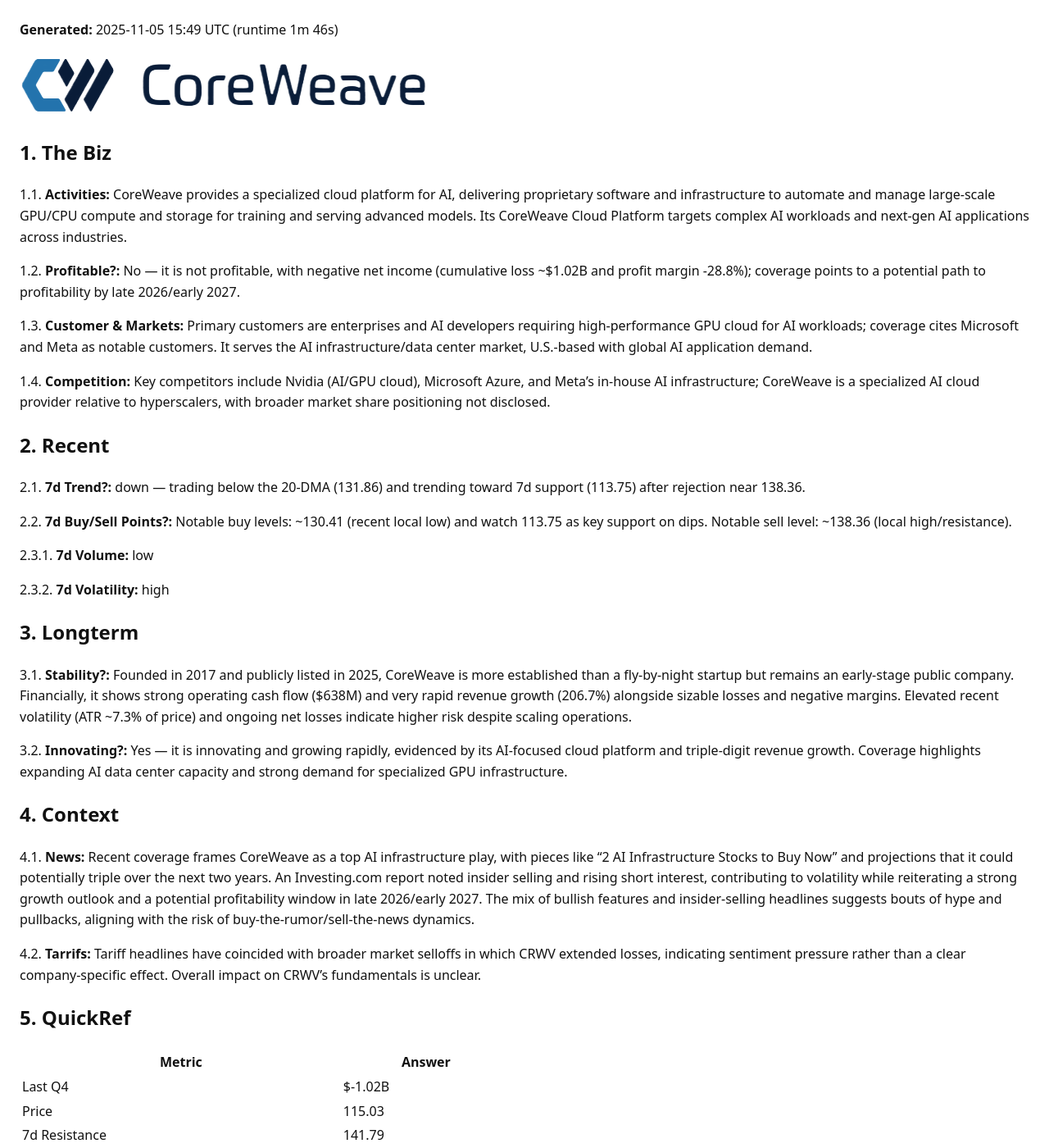
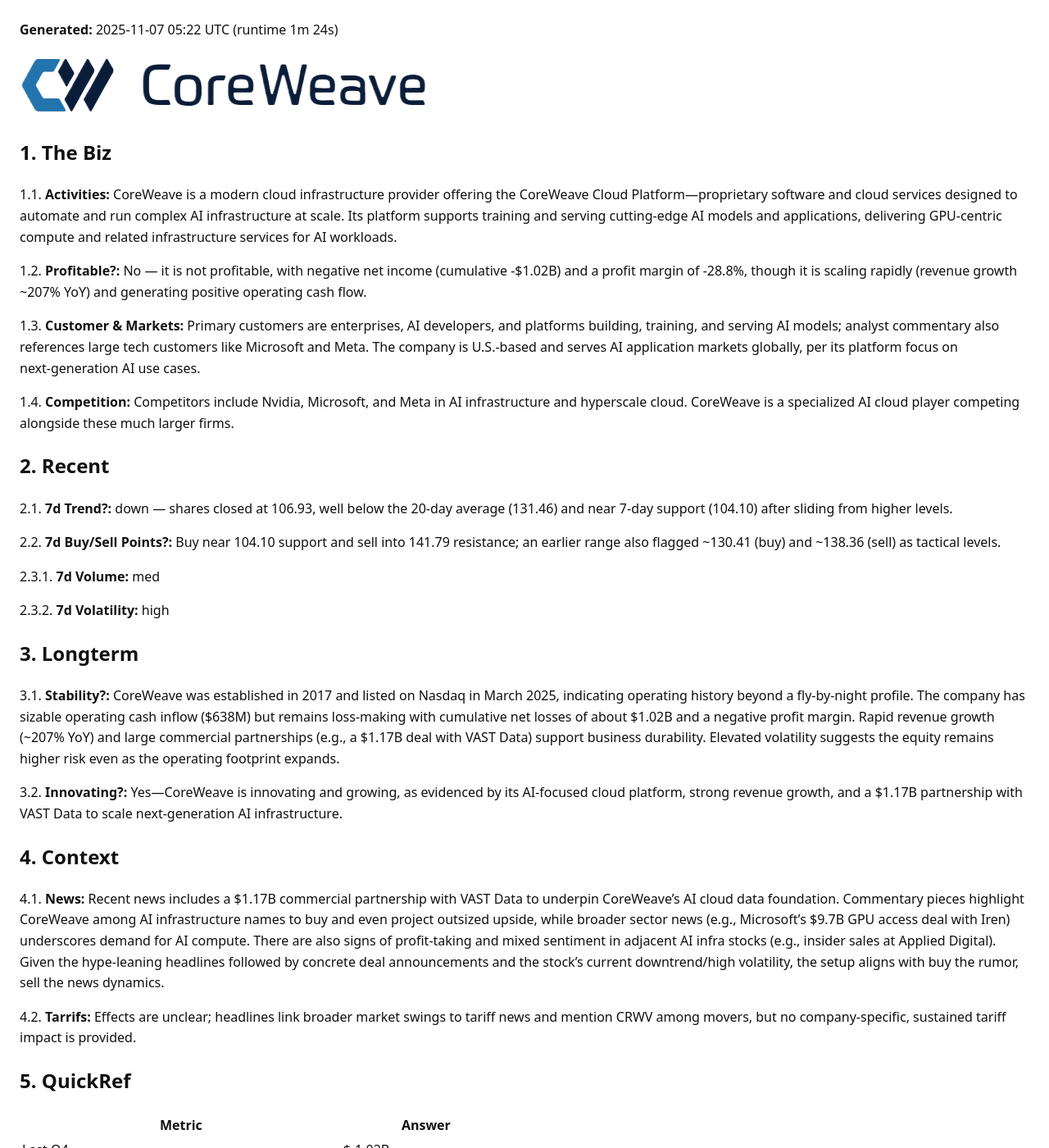
Before and after one commit to ryness/stonks, a Jekyll site: the page built from _reports/CRWV.md, in a window 1280 px wide and 1400 px high. Shown: the whole window at 82% size. Built offline with Jekyll 4.4.1, drawn with Linux system fonts in a browser that asks for light colours; some of the changed text lies outside the part shown.

Commit message:
Update report: CRWV

```diff
--- a/_reports/CRWV.md
+++ b/_reports/CRWV.md
@@ -2,46 +2,46 @@
 layout: default
 title: "CRWV Stock Report"
 ticker: "CRWV"
-date: 2025-11-05
-generated_at: 2025-11-05T15:49:24.258909+00:00
-runtime_seconds: 106.01
+date: 2025-11-07
+generated_at: 2025-11-07T05:22:05.199510+00:00
+runtime_seconds: 83.93
 raw_markdown: |
-  **Generated:** <time class="js-local-time" datetime="2025-11-05T15:49:24.258909+00:00">2025-11-05 15:49 UTC</time> (runtime 1m 46s)
+  **Generated:** <time class="js-local-time" datetime="2025-11-07T05:22:05.199510+00:00">2025-11-07 05:22 UTC</time> (runtime 1m 24s)
 
   ![CoreWeave, Inc. Class A Common Stock logo](https://ryness.github.io/stonks/assets/logos/CRWV.png)
 
 
   ## 1. The Biz
 
-  1.1. **Activities:** CoreWeave provides a specialized cloud platform for AI, delivering proprietary software and infrastructure to automate and manage large-scale GPU/CPU compute and storage for training and serving advanced models. Its CoreWeave Cloud Platform targets complex AI workloads and next‑gen AI applications across industries.
+  1.1. **Activities:** CoreWeave is a modern cloud infrastructure provider offering the CoreWeave Cloud Platform—proprietary software and cloud services designed to automate and run complex AI infrastructure at scale. Its platform supports training and serving cutting-edge AI models and applications, delivering GPU-centric compute and related infrastructure services for AI workloads.
 
-  1.2. **Profitable?:** No — it is not profitable, with negative net income (cumulative loss ~$1.02B and profit margin -28.8%); coverage points to a potential path to profitability by late 2026/early 2027.
+  1.2. **Profitable?:** No — it is not profitable, with negative net income (cumulative -$1.02B) and a profit margin of -28.8%, though it is scaling rapidly (revenue growth ~207% YoY) and generating positive operating cash flow.
 
-  1.3. **Customer & Markets:** Primary customers are enterprises and AI developers requiring high-performance GPU cloud for AI workloads; coverage cites Microsoft and Meta as notable customers. It serves the AI infrastructure/data center market, U.S.-based with global AI application demand.
+  1.3. **Customer & Markets:** Primary customers are enterprises, AI developers, and platforms building, training, and serving AI models; analyst commentary also references large tech customers like Microsoft and Meta. The company is U.S.-based and serves AI application markets globally, per its platform focus on next‑generation AI use cases.
 
-  1.4. **Competition:** Key competitors include Nvidia (AI/GPU cloud), Microsoft Azure, and Meta’s in‑house AI infrastructure; CoreWeave is a specialized AI cloud provider relative to hyperscalers, with broader market share positioning not disclosed.
+  1.4. **Competition:** Competitors include Nvidia, Microsoft, and Meta in AI infrastructure and hyperscale cloud. CoreWeave is a specialized AI cloud player competing alongside these much larger firms.
 
   ## 2. Recent
 
-  2.1. **7d Trend?:** down — trading below the 20‑DMA (131.86) and trending toward 7d support (113.75) after rejection near 138.36.
+  2.1. **7d Trend?:** down — shares closed at 106.93, well below the 20‑day average (131.46) and near 7‑day support (104.10) after sliding from higher levels.
 
-  2.2. **7d Buy/Sell Points?:** Notable buy levels: ~130.41 (recent local low) and watch 113.75 as key support on dips. Notable sell level: ~138.36 (local high/resistance).
+  2.2. **7d Buy/Sell Points?:** Buy near 104.10 support and sell into 141.79 resistance; an earlier range also flagged ~130.41 (buy) and ~138.36 (sell) as tactical levels.
 
-  2.3.1. **7d Volume:** low
+  2.3.1. **7d Volume:** med
 
   2.3.2. **7d Volatility:** high
 
   ## 3. Longterm
 
-  3.1. **Stability?:** Founded in 2017 and publicly listed in 2025, CoreWeave is more established than a fly‑by‑night startup but remains an early-stage public company. Financially, it shows strong operating cash flow ($638M) and very rapid revenue growth (206.7%) alongside sizable losses and negative margins. Elevated recent volatility (ATR ~7.3% of price) and ongoing net losses indicate higher risk despite scaling operations.
+  3.1. **Stability?:** CoreWeave was established in 2017 and listed on Nasdaq in March 2025, indicating operating history beyond a fly‑by‑night profile. The company has sizable operating cash inflow ($638M) but remains loss‑making with cumulative net losses of about $1.02B and a negative profit margin. Rapid revenue growth (~207% YoY) and large commercial partnerships (e.g., a $1.17B deal with VAST Data) support business durability. Elevated volatility suggests the equity remains higher risk even as the operating footprint expands.
 
-  3.2. **Innovating?:** Yes — it is innovating and growing rapidly, evidenced by its AI‑focused cloud platform and triple‑digit revenue growth. Coverage highlights expanding AI data center capacity and strong demand for specialized GPU infrastructure.
+  3.2. **Innovating?:** Yes—CoreWeave is innovating and growing, as evidenced by its AI‑focused cloud platform, strong revenue growth, and a $1.17B partnership with VAST Data to scale next‑generation AI infrastructure.
 
   ## 4. Context
 
-  4.1. **News:** Recent coverage frames CoreWeave as a top AI infrastructure play, with pieces like “2 AI Infrastructure Stocks to Buy Now” and projections that it could potentially triple over the next two years. An Investing.com report noted insider selling and rising short interest, contributing to volatility while reiterating a strong growth outlook and a potential profitability window in late 2026/early 2027. The mix of bullish features and insider‑selling headlines suggests bouts of hype and pullbacks, aligning with the risk of buy‑the‑rumor/sell‑the‑news dynamics.
+  4.1. **News:** Recent news includes a $1.17B commercial partnership with VAST Data to underpin CoreWeave’s AI cloud data foundation. Commentary pieces highlight CoreWeave among AI infrastructure names to buy and even project outsized upside, while broader sector news (e.g., Microsoft’s $9.7B GPU access deal with Iren) underscores demand for AI compute. There are also signs of profit‑taking and mixed sentiment in adjacent AI infra stocks (e.g., insider sales at Applied Digital). Given the hype‑leaning headlines followed by concrete deal announcements and the stock’s current downtrend/high volatility, the setup aligns with buy the rumor, sell the news dynamics.
 
-  4.2. **Tarrifs:** Tariff headlines have coincided with broader market selloffs in which CRWV extended losses, indicating sentiment pressure rather than a clear company‑specific effect. Overall impact on CRWV’s fundamentals is unclear.
+  4.2. **Tarrifs:** Effects are unclear; headlines link broader market swings to tariff news and mention CRWV among movers, but no company‑specific, sustained tariff impact is provided.
 
   ## 5. QuickRef
 
@@ -50,18 +50,13 @@ raw_markdown: |
   <thead><tr><th>Metric</th><th>Answer</th></tr></thead>
   <tbody>
   <tr><td>Last Q4</td><td>$-1.02B</td></tr>
-  <tr><td>Price</td><td>115.03</td></tr>
+  <tr><td>Price</td><td>106.93</td></tr>
   <tr><td>7d Resistance</td><td>141.79</td></tr>
-  <tr><td>7d Support</td><td>113.75</td></tr>
+  <tr><td>7d Support</td><td>104.10</td></tr>
   <tr><td>30d Resistance</td><td>153.20</td></tr>
-  <tr><td>30d Support</td><td>113.75</td></tr>
+  <tr><td>30d Support</td><td>104.10</td></tr>
   <tr><td>Buy the dip?</td><td>yes</td></tr>
   <tr><td>Buy the rumor?</td><td>no</td></tr>
-  <tr><td>Sell the news?</td><td>no</td></tr>
-  <tr><td>7d Trend:</td><td>down</td></tr>
-  <tr><td>3mo</td><td>middle</td></tr>
-  <tr><td>1yr</td><td>middle</td></tr>
-  <tr><td>5yr</td><td>middle</td></tr>
   </tbody></table>
   </div>
 
@@ -211,42 +206,42 @@ raw_markdown: |
   </details>
 ---
 
-**Generated:** <time class="js-local-time" datetime="2025-11-05T15:49:24.258909+00:00">2025-11-05 15:49 UTC</time> (runtime 1m 46s)
+**Generated:** <time class="js-local-time" datetime="2025-11-07T05:22:05.199510+00:00">2025-11-07 05:22 UTC</time> (runtime 1m 24s)
 
 ![CoreWeave, Inc. Class A Common Stock logo](https://ryness.github.io/stonks/assets/logos/CRWV.png)
 
 
 ## 1. The Biz
 
-1.1. **Activities:** CoreWeave provides a specialized cloud platform for AI, delivering proprietary software and infrastructure to automate and manage large-scale GPU/CPU compute and storage for training and serving advanced models. Its CoreWeave Cloud Platform targets complex AI workloads and next‑gen AI applications across industries.
+1.1. **Activities:** CoreWeave is a modern cloud infrastructure provider offering the CoreWeave Cloud Platform—proprietary software and cloud services designed to automate and run complex AI infrastructure at scale. Its platform supports training and serving cutting-edge AI models and applications, delivering GPU-centric compute and related infrastructure services for AI workloads.
 
-1.2. **Profitable?:** No — it is not profitable, with negative net income (cumulative loss ~$1.02B and profit margin -28.8%); coverage points to a potential path to profitability by late 2026/early 2027.
+1.2. **Profitable?:** No — it is not profitable, with negative net income (cumulative -$1.02B) and a profit margin of -28.8%, though it is scaling rapidly (revenue growth ~207% YoY) and generating positive operating cash flow.
 
-1.3. **Customer & Markets:** Primary customers are enterprises and AI developers requiring high-performance GPU cloud for AI workloads; coverage cites Microsoft and Meta as notable customers. It serves the AI infrastructure/data center market, U.S.-based with global AI application demand.
+1.3. **Customer & Markets:** Primary customers are enterprises, AI developers, and platforms building, training, and serving AI models; analyst commentary also references large tech customers like Microsoft and Meta. The company is U.S.-based and serves AI application markets globally, per its platform focus on next‑generation AI use cases.
 
-1.4. **Competition:** Key competitors include Nvidia (AI/GPU cloud), Microsoft Azure, and Meta’s in‑house AI infrastructure; CoreWeave is a specialized AI cloud provider relative to hyperscalers, with broader market share positioning not disclosed.
+1.4. **Competition:** Competitors include Nvidia, Microsoft, and Meta in AI infrastructure and hyperscale cloud. CoreWeave is a specialized AI cloud player competing alongside these much larger firms.
 
 ## 2. Recent
 
-2.1. **7d Trend?:** down — trading below the 20‑DMA (131.86) and trending toward 7d support (113.75) after rejection near 138.36.
+2.1. **7d Trend?:** down — shares closed at 106.93, well below the 20‑day average (131.46) and near 7‑day support (104.10) after sliding from higher levels.
 
-2.2. **7d Buy/Sell Points?:** Notable buy levels: ~130.41 (recent local low) and watch 113.75 as key support on dips. Notable sell level: ~138.36 (local high/resistance).
+2.2. **7d Buy/Sell Points?:** Buy near 104.10 support and sell into 141.79 resistance; an earlier range also flagged ~130.41 (buy) and ~138.36 (sell) as tactical levels.
 
-2.3.1. **7d Volume:** low
+2.3.1. **7d Volume:** med
 
 2.3.2. **7d Volatility:** high
 
 ## 3. Longterm
 
-3.1. **Stability?:** Founded in 2017 and publicly listed in 2025, CoreWeave is more established than a fly‑by‑night startup but remains an early-stage public company. Financially, it shows strong operating cash flow ($638M) and very rapid revenue growth (206.7%) alongside sizable losses and negative margins. Elevated recent volatility (ATR ~7.3% of price) and ongoing net losses indicate higher risk despite scaling operations.
+3.1. **Stability?:** CoreWeave was established in 2017 and listed on Nasdaq in March 2025, indicating operating history beyond a fly‑by‑night profile. The company has sizable operating cash inflow ($638M) but remains loss‑making with cumulative net losses of about $1.02B and a negative profit margin. Rapid revenue growth (~207% YoY) and large commercial partnerships (e.g., a $1.17B deal with VAST Data) support business durability. Elevated volatility suggests the equity remains higher risk even as the operating footprint expands.
 
-3.2. **Innovating?:** Yes — it is innovating and growing rapidly, evidenced by its AI‑focused cloud platform and triple‑digit revenue growth. Coverage highlights expanding AI data center capacity and strong demand for specialized GPU infrastructure.
+3.2. **Innovating?:** Yes—CoreWeave is innovating and growing, as evidenced by its AI‑focused cloud platform, strong revenue growth, and a $1.17B partnership with VAST Data to scale next‑generation AI infrastructure.
 
 ## 4. Context
 
-4.1. **News:** Recent coverage frames CoreWeave as a top AI infrastructure play, with pieces like “2 AI Infrastructure Stocks to Buy Now” and projections that it could potentially triple over the next two years. An Investing.com report noted insider selling and rising short interest, contributing to volatility while reiterating a strong growth outlook and a potential profitability window in late 2026/early 2027. The mix of bullish features and insider‑selling headlines suggests bouts of hype and pullbacks, aligning with the risk of buy‑the‑rumor/sell‑the‑news dynamics.
+4.1. **News:** Recent news includes a $1.17B commercial partnership with VAST Data to underpin CoreWeave’s AI cloud data foundation. Commentary pieces highlight CoreWeave among AI infrastructure names to buy and even project outsized upside, while broader sector news (e.g., Microsoft’s $9.7B GPU access deal with Iren) underscores demand for AI compute. There are also signs of profit‑taking and mixed sentiment in adjacent AI infra stocks (e.g., insider sales at Applied Digital). Given the hype‑leaning headlines followed by concrete deal announcements and the stock’s current downtrend/high volatility, the setup aligns with buy the rumor, sell the news dynamics.
 
-4.2. **Tarrifs:** Tariff headlines have coincided with broader market selloffs in which CRWV extended losses, indicating sentiment pressure rather than a clear company‑specific effect. Overall impact on CRWV’s fundamentals is unclear.
+4.2. **Tarrifs:** Effects are unclear; headlines link broader market swings to tariff news and mention CRWV among movers, but no company‑specific, sustained tariff impact is provided.
 
 ## 5. QuickRef
 
@@ -255,18 +250,13 @@ raw_markdown: |
 <thead><tr><th>Metric</th><th>Answer</th></tr></thead>
 <tbody>
 <tr><td>Last Q4</td><td>$-1.02B</td></tr>
-<tr><td>Price</td><td>115.03</td></tr>
+<tr><td>Price</td><td>106.93</td></tr>
 <tr><td>7d Resistance</td><td>141.79</td></tr>
-<tr><td>7d Support</td><td>113.75</td></tr>
+<tr><td>7d Support</td><td>104.10</td></tr>
 <tr><td>30d Resistance</td><td>153.20</td></tr>
-<tr><td>30d Support</td><td>113.75</td></tr>
+<tr><td>30d Support</td><td>104.10</td></tr>
 <tr><td>Buy the dip?</td><td>yes</td></tr>
 <tr><td>Buy the rumor?</td><td>no</td></tr>
-<tr><td>Sell the news?</td><td>no</td></tr>
-<tr><td>7d Trend:</td><td>down</td></tr>
-<tr><td>3mo</td><td>middle</td></tr>
-<tr><td>1yr</td><td>middle</td></tr>
-<tr><td>5yr</td><td>middle</td></tr>
 </tbody></table>
 </div>
 
```
Also changed, not shown: other parts of _reports/CRWV.md (+6 -6 lines), .gostonks-state.json, 1 other file.
